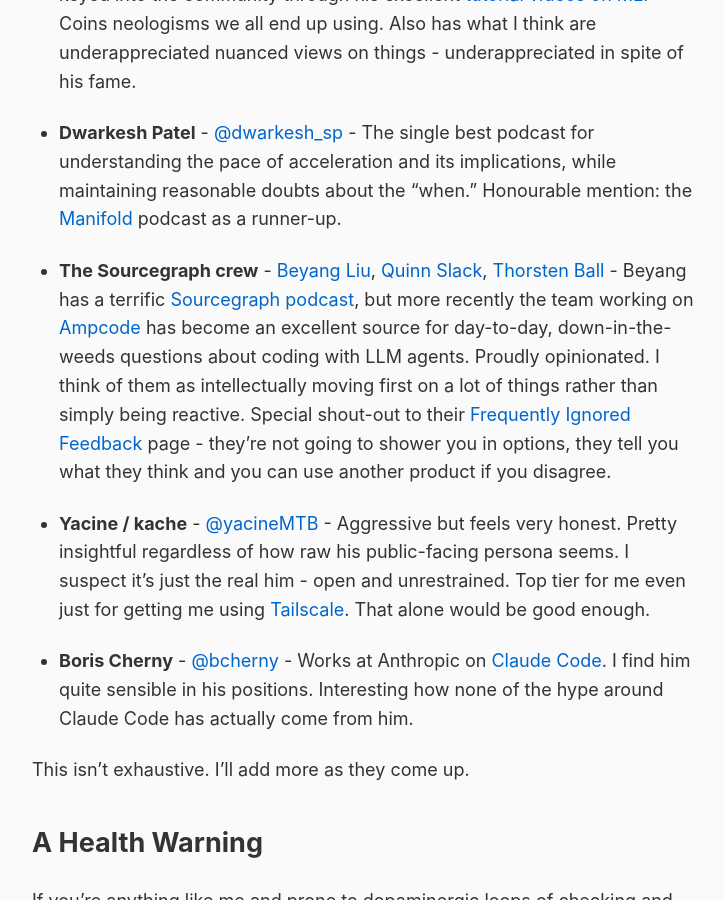
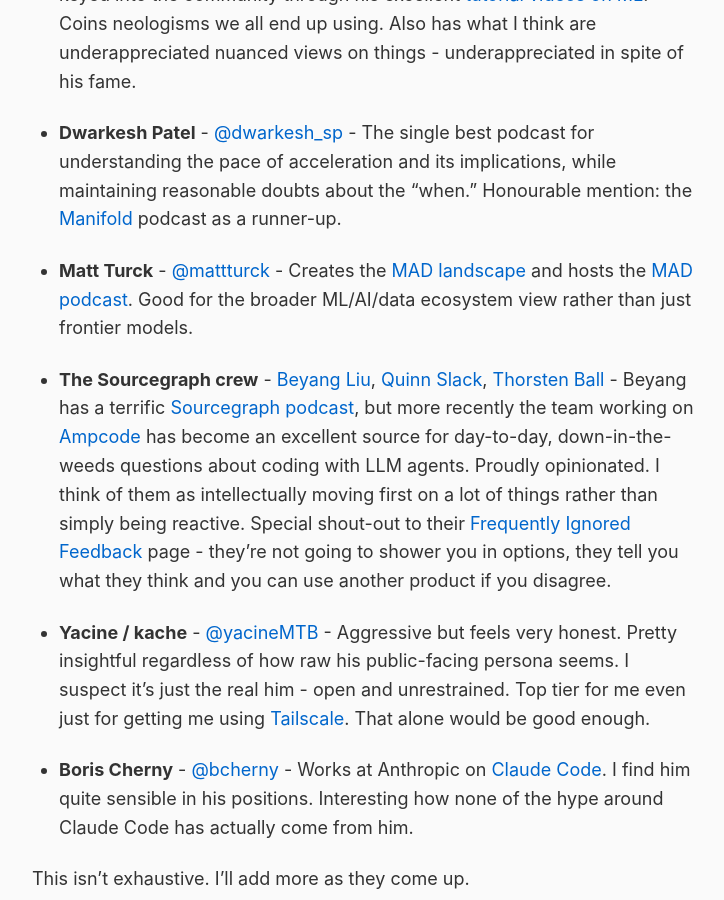
Before and after one commit to rob137/rob137.github.io, a Jekyll site: the page built from _posts/2026-01-02-how-i-keep-up.md, in a window 1280 px wide and 900 px high, scrolled down 1649 px. Shown: the whole window, without its empty margins (275-999 px from the left). Built offline with Jekyll 4.4.1, drawn with Linux system fonts in a browser that asks for light colours.

Commit message:
Add Matt Turck / MAD podcast to resources list
Co-Authored-By: Claude Opus 4.5 <noreply@anthropic.com>

```diff
--- a/_posts/2026-01-02-how-i-keep-up.md
+++ b/_posts/2026-01-02-how-i-keep-up.md
@@ -39,6 +39,8 @@ That said, if you do want to go to the source:
 
 - **Dwarkesh Patel** - [@dwarkesh_sp](https://x.com/dwarkesh_sp) - The single best podcast for understanding the pace of acceleration and its implications, while maintaining reasonable doubts about the "when." Honourable mention: the [Manifold](https://www.youtube.com/@ManifoldPodcast) podcast as a runner-up.
 
+- **Matt Turck** - [@mattturck](https://x.com/mattturck) - Creates the [MAD landscape](https://mad.firstmark.com/) and hosts the [MAD podcast](https://www.youtube.com/@TheMADPodcast). Good for the broader ML/AI/data ecosystem view rather than just frontier models.
+
 - **The Sourcegraph crew** - [Beyang Liu](https://x.com/beyang), [Quinn Slack](https://x.com/sqs), [Thorsten Ball](https://x.com/thorstenball) - Beyang has a terrific [Sourcegraph podcast](https://www.youtube.com/@Sourcegraph), but more recently the team working on [Ampcode](https://ampcode.com/) has become an excellent source for day-to-day, down-in-the-weeds questions about coding with LLM agents. Proudly opinionated. I think of them as intellectually moving first on a lot of things rather than simply being reactive. Special shout-out to their [Frequently Ignored Feedback](https://ampcode.com/fif) page - they're not going to shower you in options, they tell you what they think and you can use another product if you disagree.
 
 - **Yacine / kache** - [@yacineMTB](https://x.com/yacineMTB) - Aggressive but feels very honest. Pretty insightful regardless of how raw his public-facing persona seems. I suspect it's just the real him - open and unrestrained. Top tier for me even just for getting me using [Tailscale](https://tailscale.com/). That alone would be good enough.
```
